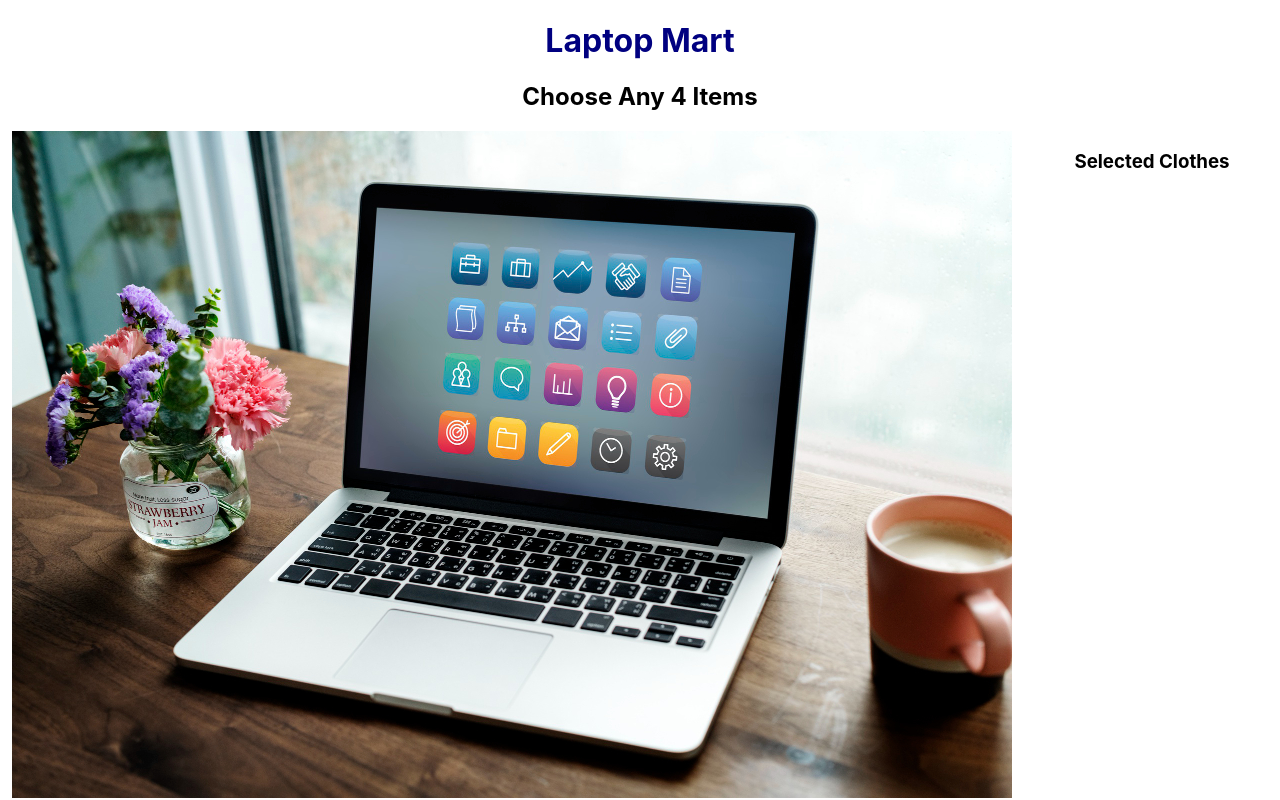
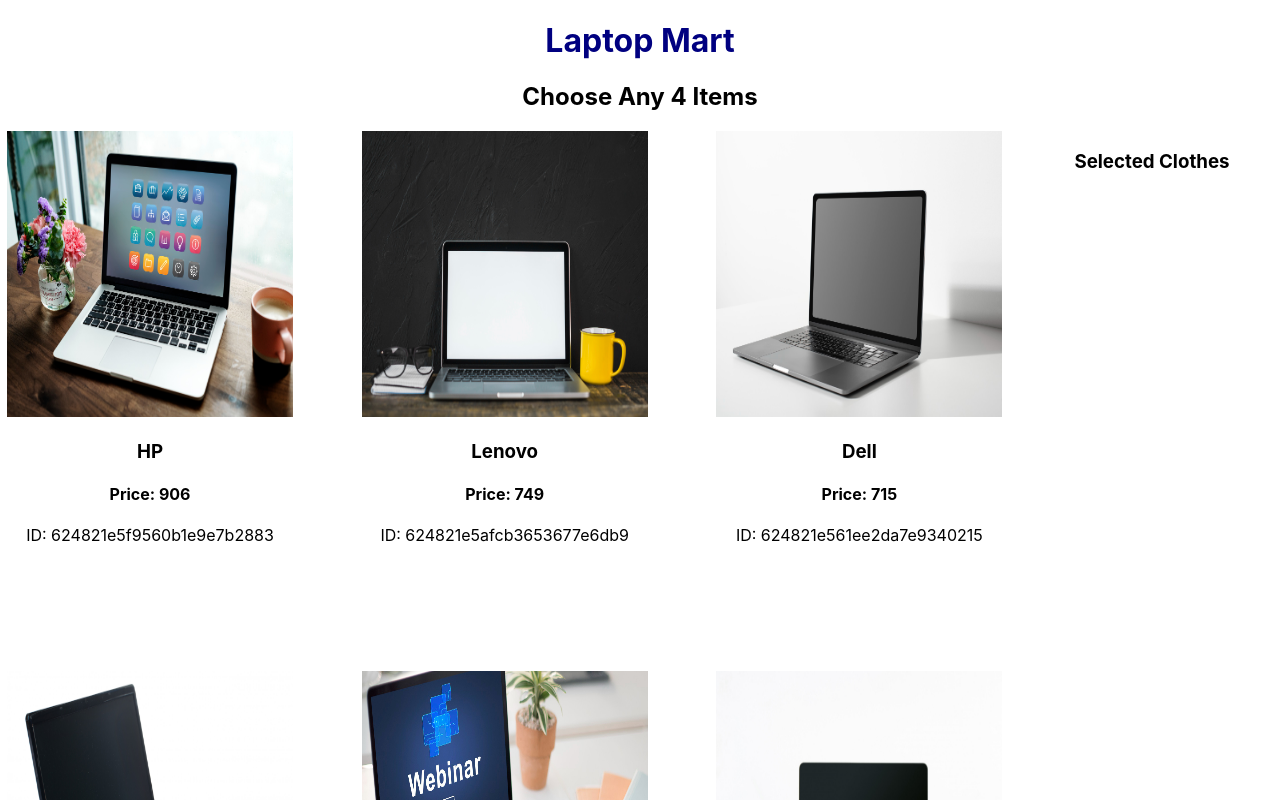
Before and after one commit to Shuvo-Jyoti-Sarkar/assignment-8, a React (Create React App) app: page / in a window 1280 px wide. Shown: the top 800 px of the page. Built offline with nearby package versions, Linux system fonts and the light colour scheme.

Commit message:
some progress

```diff
--- a/src/components/Laptop/Laptop.css
+++ b/src/components/Laptop/Laptop.css
@@ -2,3 +2,9 @@
     display: grid;
     grid-template-columns: 4fr 1fr;
 }
+
+.products-container{
+    display: grid;
+    grid-template-columns: repeat(3, 1fr);
+    gap: 40px;
+}
--- a/src/components/Product/Product.css
+++ b/src/components/Product/Product.css
@@ -0,0 +1,9 @@
+.product{
+    width: 300px;
+    height: 500px;
+}
+
+.product img{
+    width: 286px;
+    height: 286px;
+}
--- a/src/components/Product/Product.js
+++ b/src/components/Product/Product.js
@@ -1,4 +1,5 @@
 import React from 'react';
+import './Product.css';
 
 const Product = (props) => {
     const { name, img, price, id } = props.product;
@@ -6,7 +7,7 @@
         <div className='product'>
             <img src={img} alt="" />
             <h3>{name}</h3>
-            <p>Price: {price}</p>
+            <h4>Price: {price}</h4>
             <p>ID: {id}</p>
         </div>
     );
```
